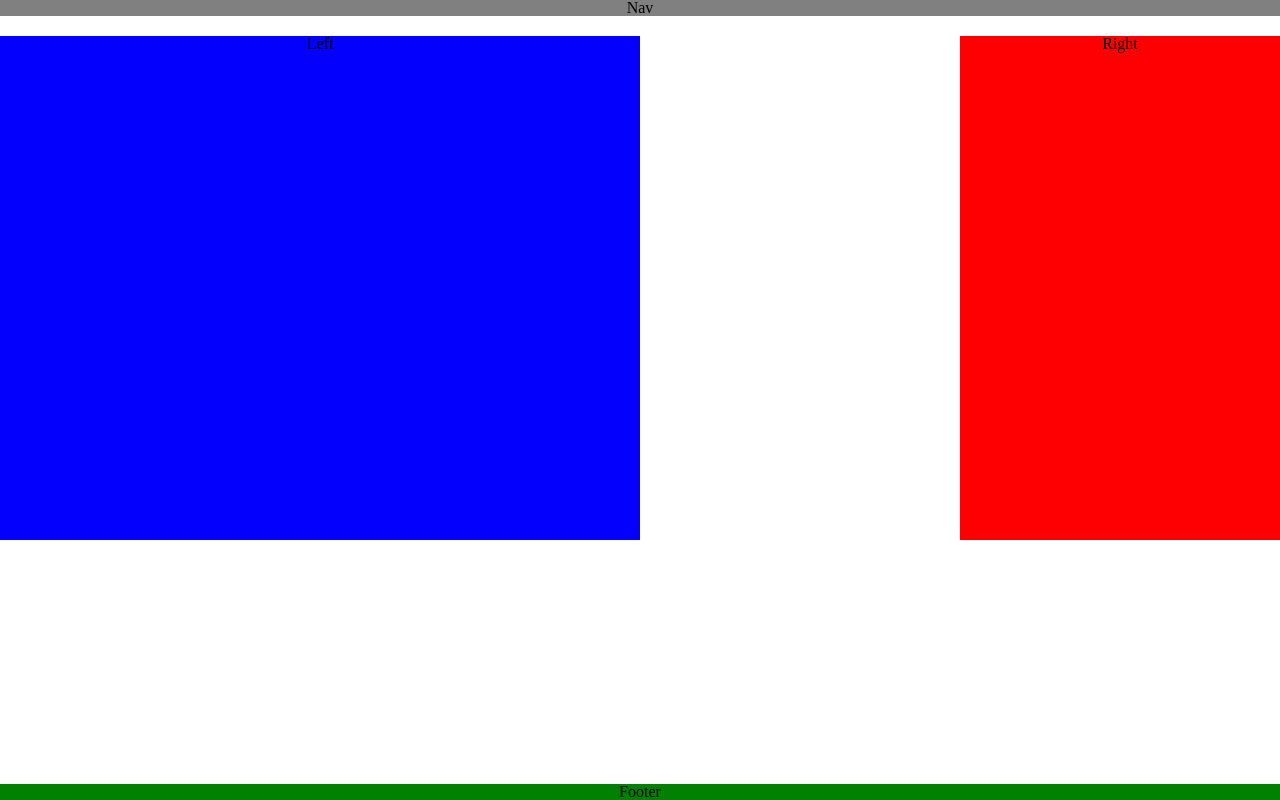
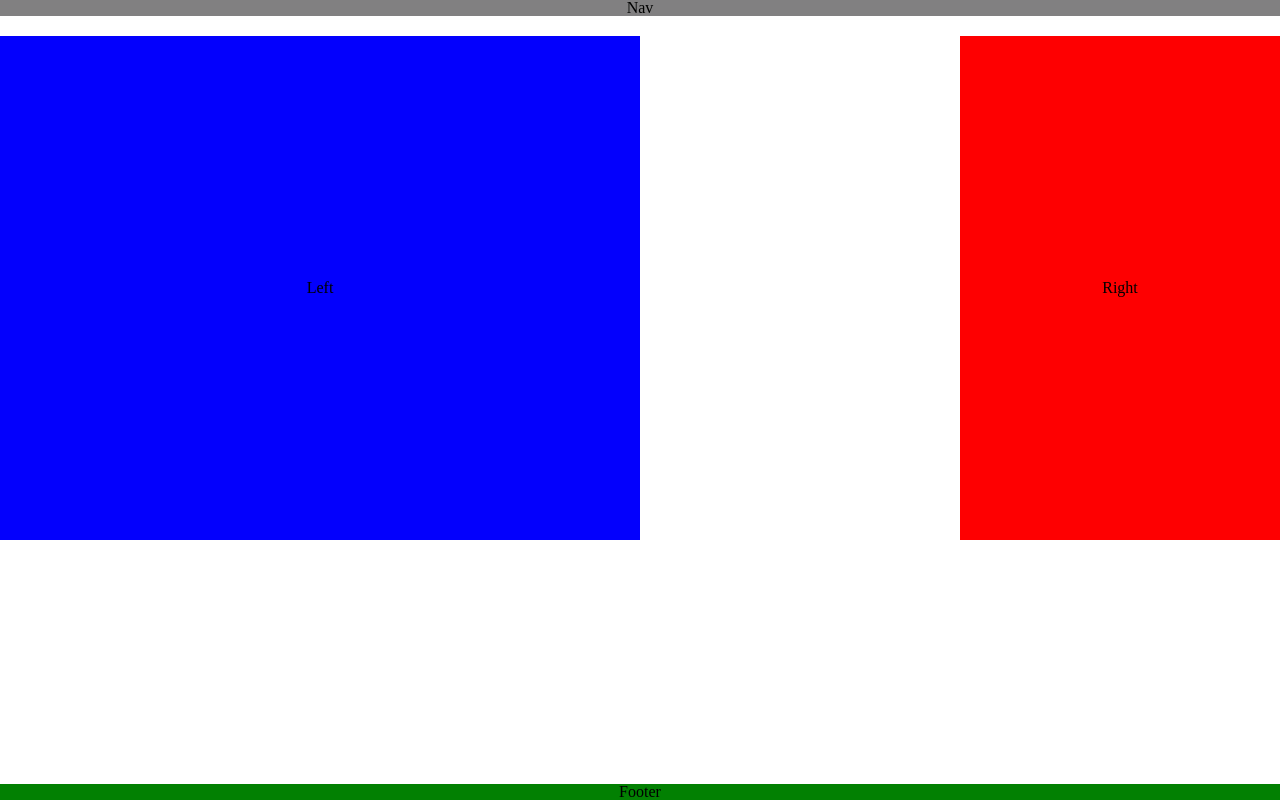
Before and after one commit to BentAllenDesign/joshua-shevach-prework, a plain HTML site: page CSS_Assessment/index.html in a window 1280 px wide. Drawn offline with Linux system fonts and the light colour scheme.

Commit message:
fixed flex row text alignment

```diff
--- a/CSS_Assessment/index.html
+++ b/CSS_Assessment/index.html
@@ -18,10 +18,14 @@
 
   <div class="contents">
     <div class="c-left">
-      Left
+      <div class="flex-text">
+        Left
+      </div>
     </div>
     <div class="c-right">
-      Right
+      <div class="flex-text">
+        Right
+      </div>
     </div>
   </div>
 
--- a/CSS_Assessment/style.css
+++ b/CSS_Assessment/style.css
@@ -6,6 +6,7 @@ body {
   height: 100%;
   display: flex;
   flex-direction: column;
+  justify-items: center;
   text-align: center;
   margin: 0;
 }
@@ -26,14 +27,19 @@ body {
 
 .c-left {
   background-color: #0300fd;
-  align-items: center;
-  justify-content: center;
   width: 50%;
 }
 
 .c-right {
   background-color: #fe0001;
   width: 25%;
+}
+
+.flex-text {
+  height: 100%;
+  display: flex;
+  justify-content: center;
+  align-items: center;
 }
 
 .footer {
```
